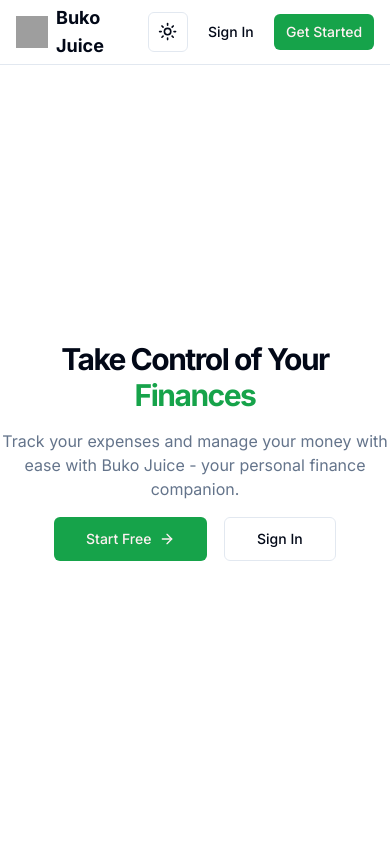
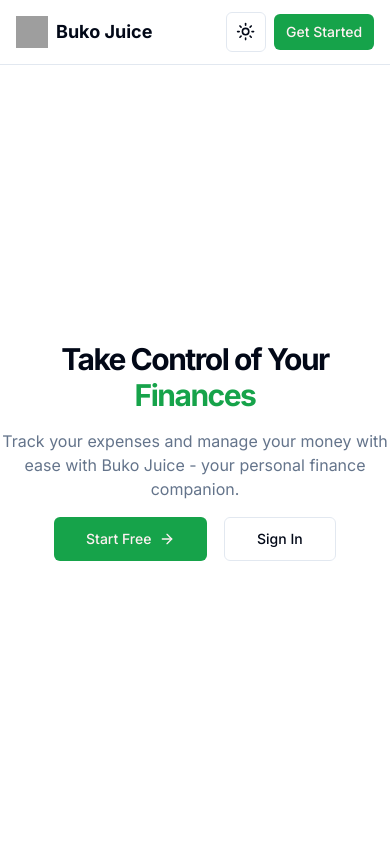
Before and after one commit to keanguzon/buko-juice-tsx, a Next.js app: page / in a window 390 px wide. Shown: the top 844 px of the page. Built offline with nearby package versions, Linux system fonts and the light colour scheme; grey boxes are pictures that could not be loaded.

Commit message:
hide sign in button on mobile header

```diff
--- a/src/app/page.tsx
+++ b/src/app/page.tsx
@@ -16,7 +16,7 @@ export default function Home() {
           </Link>
           <nav className="flex items-center gap-2 sm:gap-4">
             <ModeToggle />
-            <Link href="/login">
+            <Link href="/login" className="hidden sm:inline">
               <Button variant="ghost" size="sm" className="text-sm sm:text-base">Sign In</Button>
             </Link>
             <Link href="/register">
```
